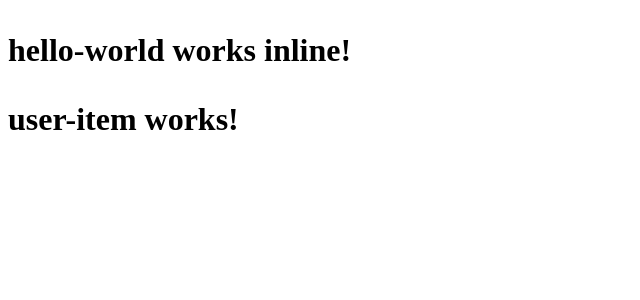
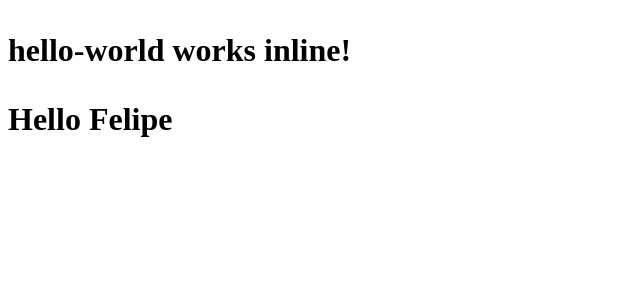
Before and after one commit to RiccardoParrino/html-css-js-train, an Angular app in the folder angular-hello-world/: page / in a window 1280 px wide. Shown: the top 300 px of the page, without its empty margins (0-640 px from the left). Built offline with nearby package versions, Linux system fonts and the light colour scheme.

Commit message:
add component with property

```diff
--- a/angular-hello-world/src/app/user-item/user-item.component.html
+++ b/angular-hello-world/src/app/user-item/user-item.component.html
@@ -1 +1 @@
-<p>user-item works!</p>
+<p>Hello {{name}}</p>
--- a/angular-hello-world/src/app/user-item/user-item.component.ts
+++ b/angular-hello-world/src/app/user-item/user-item.component.ts
@@ -1,4 +1,4 @@
-import { Component } from '@angular/core';
+import { Component, OnInit } from '@angular/core';
 
 @Component({
   selector: 'app-user-item',
@@ -6,6 +6,12 @@ import { Component } from '@angular/core';
   templateUrl: './user-item.component.html',
   styleUrl: './user-item.component.css'
 })
-export class UserItemComponent {
+export class UserItemComponent implements OnInit {
+  name: string;
 
+  constructor() {
+    this.name = 'Felipe';
+  }
+
+  ngOnInit() {}
 }
```
